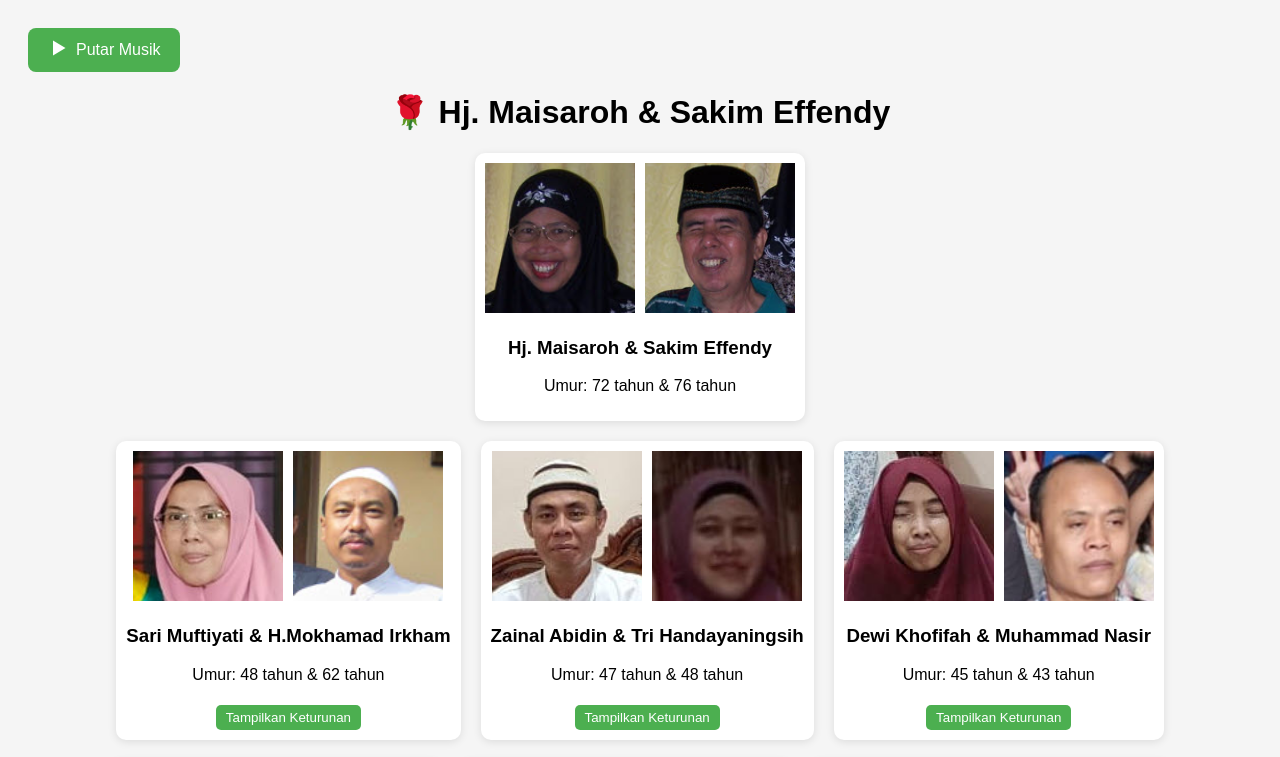
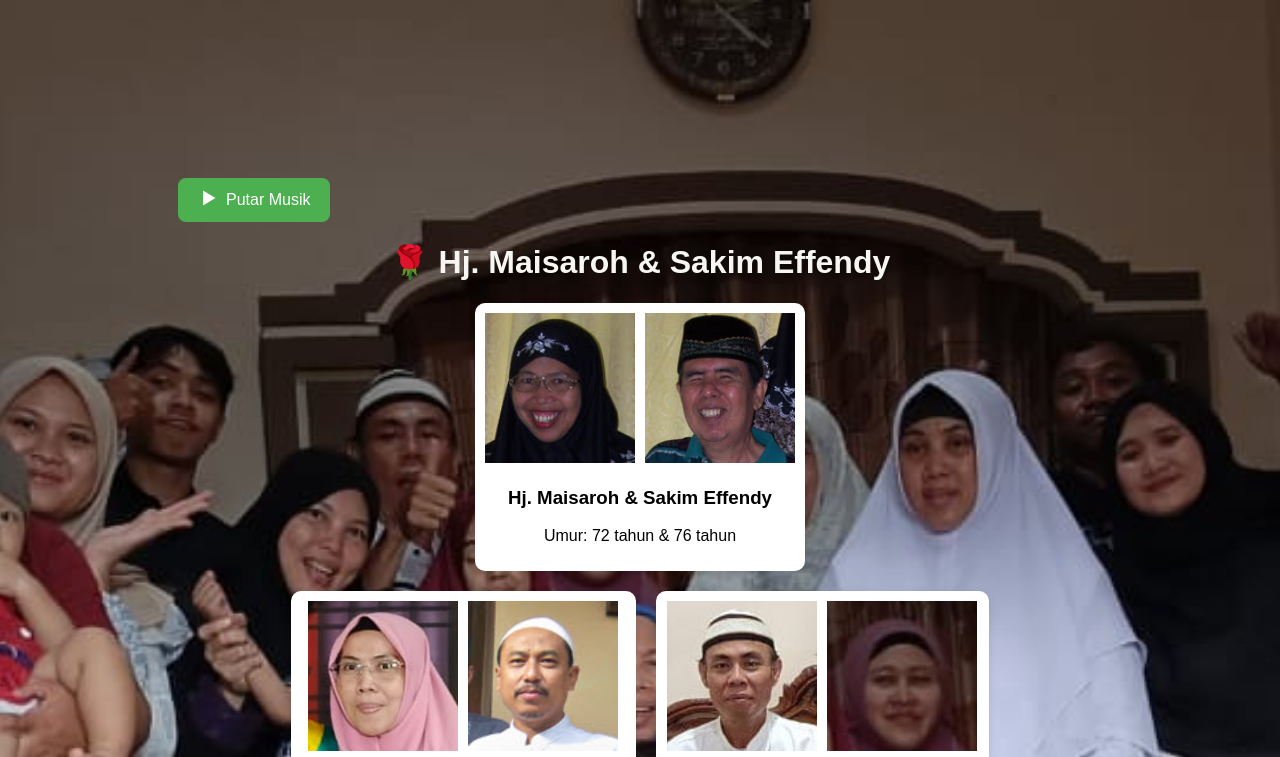
Before and after one commit to hanipmi/silsilahkeluarga, a plain HTML site: page index.html in a window 1280 px wide. Shown: the top 757 px of the page. Drawn offline with Linux system fonts and the light colour scheme.

Commit message:
change background

```diff
--- a/index.html
+++ b/index.html
@@ -6,9 +6,13 @@
   <title>Silsilah Keluarga</title>
   <style>
     body {
-      font-family: Arial, sans-serif;
-      background-color: #f5f5f5;
-      padding: 20px;
+     font-family: Arial, sans-serif;
+  background-color: #6d1818;
+  background-image: url('background.jpg'); /* Ganti dengan nama file gambarmu */
+  background-size: cover;              /* Agar gambar memenuhi seluruh layar */
+  background-repeat: no-repeat;        /* Agar tidak diulang */
+  background-position: center;         /* Posisi gambar di tengah */
+  padding: 170px;
     }
     h1 {
       text-align: center;
@@ -131,7 +135,7 @@
     }
   </script>
 
-  <h1>🌹 Hj. Maisaroh & Sakim Effendy</h1>
+  <h1 style="color: #f7f6f2;">🌹 Hj. Maisaroh & Sakim Effendy</h1>
   <div class="tree">
     <div class="level">
       <div class="anggota-container">
```
Also changed, not shown: background.jpg (added), image/sabrina.jpg.
